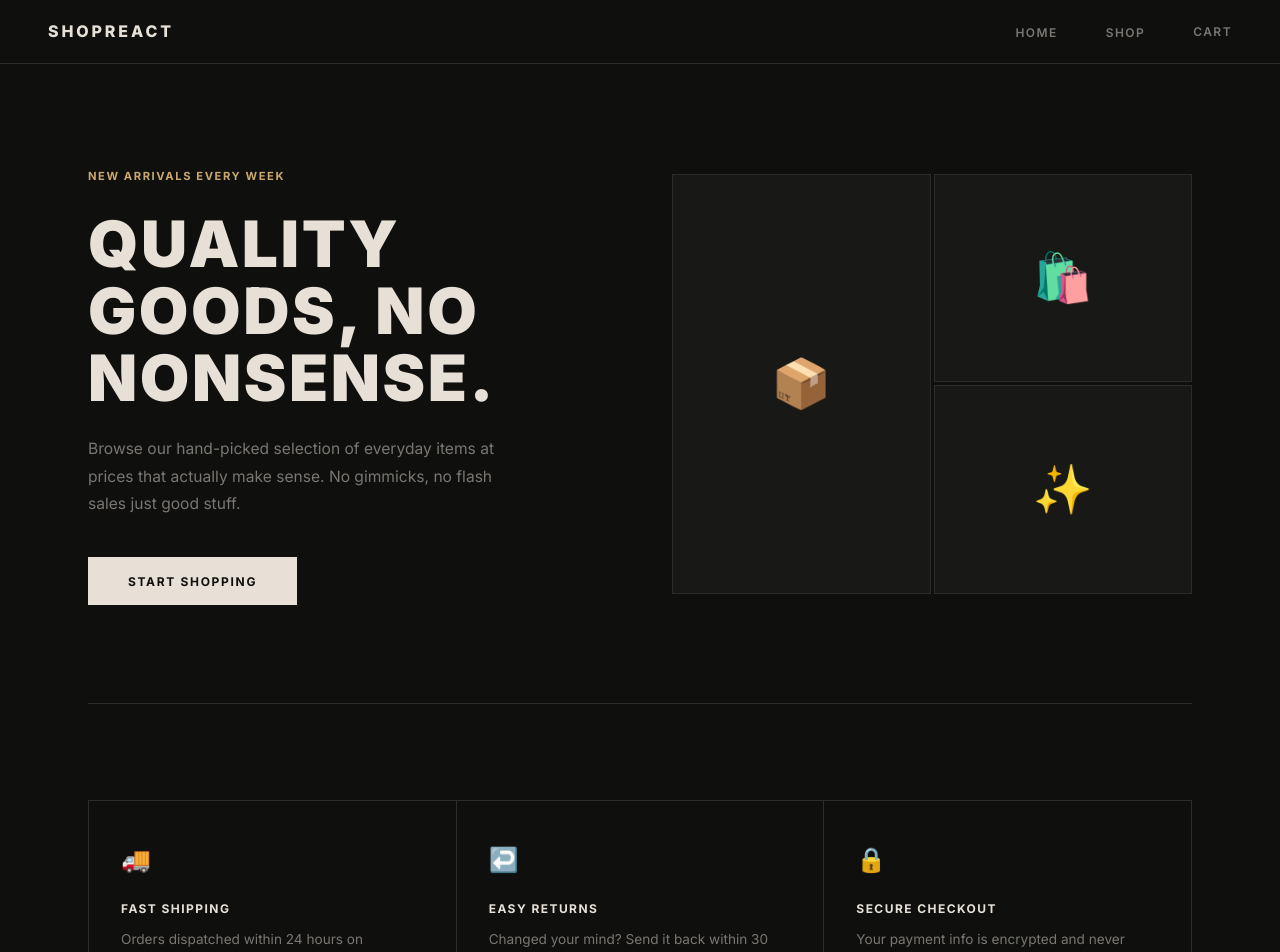
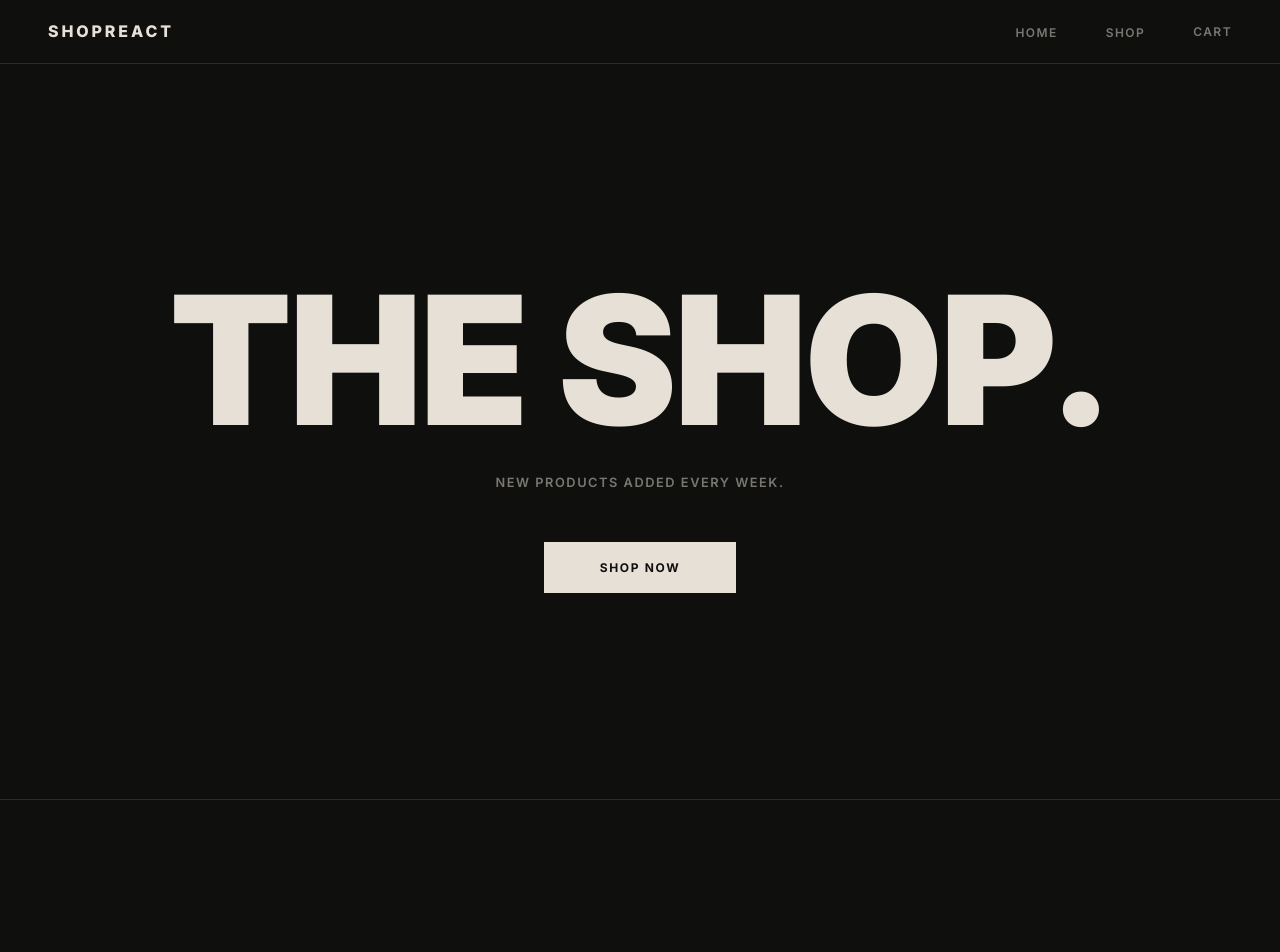
Before and after one commit to MikeBuckets2/shopping-cart, a React (Vite) app: page / in a window 1280 px wide. Shown: the top 952 px of the page. After the commit the page ends 800 px from the top, so only its background shows below. Built offline with nearby package versions, Linux system fonts and the light colour scheme.

Commit message:
style: update home page design and layout

```diff
--- a/src/pages/Home.jsx
+++ b/src/pages/Home.jsx
@@ -5,40 +5,9 @@ function Home() {
   return (
     <div className="home">
       <section className="hero">
-        <div className="hero-text">
-          <span className="hero-tag">New arrivals every week</span>
-          <h1>Quality goods, no nonsense.</h1>
-          <p>
-            Browse our hand-picked selection of everyday items at prices that
-            actually make sense. No gimmicks, no flash sales just good stuff.
-          </p>
-          <Link to="/shop" className="hero-btn">
-            Start Shopping
-          </Link>
-        </div>
-        <div className="hero-visual">
-          <div className="hero-box box-1">📦</div>
-          <div className="hero-box box-2">🛍️</div>
-          <div className="hero-box box-3">✨</div>
-        </div>
-      </section>
-
-      <section className="features">
-        <div className="feature-card">
-          <span className="feature-icon">🚚</span>
-          <h3>Fast Shipping</h3>
-          <p>Orders dispatched within 24 hours on weekdays.</p>
-        </div>
-        <div className="feature-card">
-          <span className="feature-icon">↩️</span>
-          <h3>Easy Returns</h3>
-          <p>Changed your mind? Send it back within 30 days, no questions.</p>
-        </div>
-        <div className="feature-card">
-          <span className="feature-icon">🔒</span>
-          <h3>Secure Checkout</h3>
-          <p>Your payment info is encrypted and never stored.</p>
-        </div>
+        <h1 className="hero-heading">THE SHOP.</h1>
+        <p className="hero-sub">New products added every week.</p>
+        <Link to="/shop" className="hero-btn">Shop Now</Link>
       </section>
     </div>
   );
--- a/src/styles/Home.css
+++ b/src/styles/Home.css
@@ -1,58 +1,42 @@
 .home {
-  max-width: 1200px;
-  margin: 0 auto;
-  padding: 0 3rem;
-}
-
-/* Hero */
-.hero {
-  display: grid;
-  grid-template-columns: 1fr 1fr;
-  gap: 4rem;
+  display: flex;
   align-items: center;
-  min-height: 80vh;
+  justify-content: center;
+  min-height: calc(100vh - 64px);
+  padding: 2rem 3rem;
   border-bottom: 1px solid var(--border);
 }
 
-.hero-text {
-  max-width: 560px;
+.hero {
+  text-align: center;
 }
 
-.hero-tag {
-  display: inline-block;
-  font-size: 0.7rem;
-  font-weight: 700;
-  letter-spacing: 0.14em;
+.hero-heading {
+  font-size: clamp(4rem, 14vw, 12rem);
+  font-weight: 900;
   text-transform: uppercase;
-  color: var(--accent-warm);
+  letter-spacing: -0.02em;
+  line-height: 1;
+  color: var(--text);
   margin-bottom: 1.5rem;
 }
 
-.hero-text h1 {
-  font-size: clamp(2.5rem, 5vw, 4.5rem);
-  font-weight: 900;
+.hero-sub {
+  font-size: 0.8rem;
+  font-weight: 600;
+  letter-spacing: 0.12em;
   text-transform: uppercase;
-  letter-spacing: 0.04em;
-  line-height: 1.05;
-  margin-bottom: 1.5rem;
-  color: var(--text);
-}
-
-.hero-text p {
   color: var(--text-muted);
-  font-size: 0.975rem;
-  margin-bottom: 2.5rem;
-  line-height: 1.75;
-  max-width: 420px;
+  margin-bottom: 3rem;
 }
 
 .hero-btn {
   display: inline-block;
   background-color: var(--text);
   color: var(--bg);
-  padding: 0.9rem 2.5rem;
+  padding: 1rem 3.5rem;
+  font-size: 0.75rem;
   font-weight: 700;
-  font-size: 0.75rem;
   letter-spacing: 0.14em;
   text-transform: uppercase;
   transition: background-color 0.15s;
@@ -61,88 +45,3 @@
 .hero-btn:hover {
   background-color: var(--accent-warm);
 }
-
-.hero-visual {
-  display: grid;
-  grid-template-columns: 1fr 1fr;
-  grid-template-rows: 1fr 1fr;
-  gap: 3px;
-  height: 420px;
-}
-
-.hero-box {
-  background-color: var(--surface);
-  border: 1px solid var(--border);
-  display: flex;
-  align-items: center;
-  justify-content: center;
-  font-size: 3rem;
-}
-
-.box-1 {
-  grid-column: 1;
-  grid-row: 1 / 3;
-}
-
-.box-2 { grid-column: 2; grid-row: 1; }
-.box-3 { grid-column: 2; grid-row: 2; }
-
-/* Features */
-.features {
-  display: grid;
-  grid-template-columns: repeat(3, 1fr);
-  border-left: 1px solid var(--border);
-  margin: 6rem 0;
-}
-
-.feature-card {
-  padding: 2.5rem 2rem;
-  border-right: 1px solid var(--border);
-  border-top: 1px solid var(--border);
-  border-bottom: 1px solid var(--border);
-}
-
-.feature-icon {
-  font-size: 1.5rem;
-  display: block;
-  margin-bottom: 1.25rem;
-}
-
-.feature-card h3 {
-  font-size: 0.75rem;
-  font-weight: 700;
-  letter-spacing: 0.12em;
-  text-transform: uppercase;
-  margin-bottom: 0.6rem;
-  color: var(--text);
-}
-
-.feature-card p {
-  font-size: 0.85rem;
-  color: var(--text-muted);
-  line-height: 1.7;
-}
-
-@media (max-width: 860px) {
-  .home {
-    padding: 0 1.25rem;
-  }
-  .hero {
-    grid-template-columns: 1fr;
-    min-height: unset;
-    padding: 4rem 0;
-    gap: 3rem;
-  }
-  .hero-visual {
-    height: 280px;
-  }
-  .features {
-    grid-template-columns: 1fr;
-  }
-  .feature-card {
-    border-top: none;
-  }
-  .feature-card:first-child {
-    border-top: 1px solid var(--border);
-  }
-}
```
